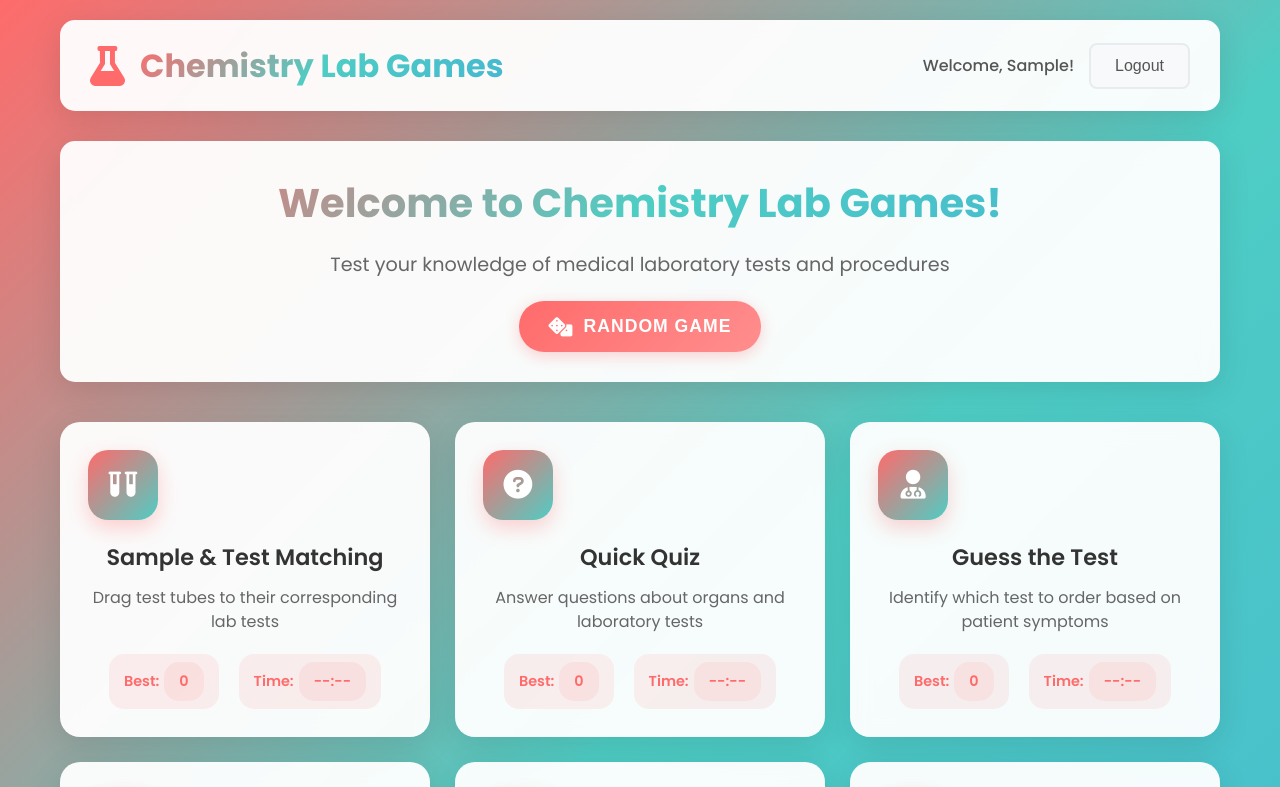
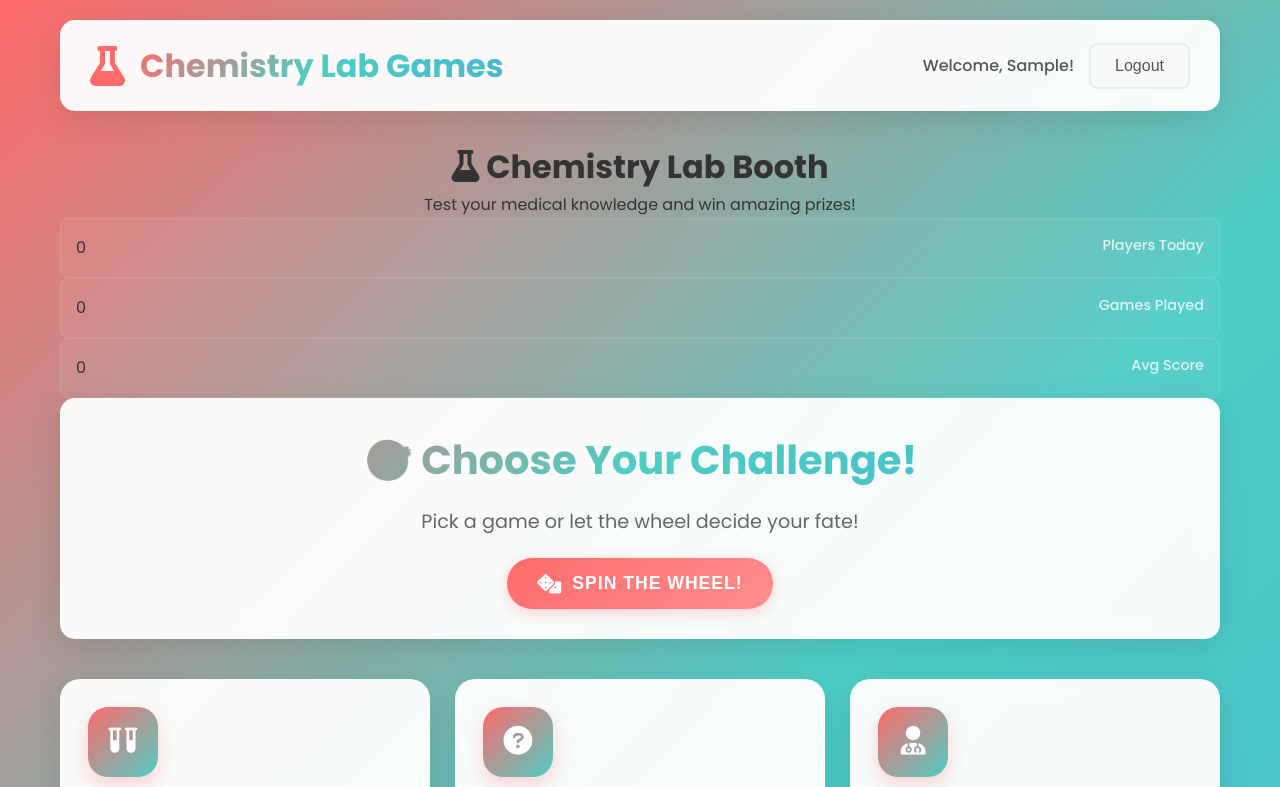
Before and after one commit to zazaxm/chemistry-lab-games, a website: page index.html in a window 1280 px wide. Both pictures are taken after typing "Sample" into the empty fields and a click on the button "START PLAYING". Shown: the top 787 px of the page. Drawn offline with Linux system fonts and the light colour scheme.

Commit message:
Update index.html

```diff
--- a/index.html
+++ b/index.html
@@ -130,11 +130,31 @@
 
         <!-- Main Menu -->
         <main id="mainMenu" class="main-menu" style="display: none;">
+            <div class="booth-header">
+                <h1><i class="fas fa-flask"></i> Chemistry Lab Booth</h1>
+                <p>Test your medical knowledge and win amazing prizes!</p>
+            </div>
+
+            <div class="quick-stats">
+                <div class="stat-item">
+                    <span class="stat-number" id="totalPlayersToday">0</span>
+                    <span class="stat-label">Players Today</span>
+                </div>
+                <div class="stat-item">
+                    <span class="stat-number" id="totalGamesPlayed">0</span>
+                    <span class="stat-label">Games Played</span>
+                </div>
+                <div class="stat-item">
+                    <span class="stat-number" id="averageScore">0</span>
+                    <span class="stat-label">Avg Score</span>
+                </div>
+            </div>
+
             <div class="welcome-section">
-                <h2>Welcome to Chemistry Lab Games!</h2>
-                <p>Test your knowledge of medical laboratory tests and procedures</p>
+                <h2>🎯 Choose Your Challenge!</h2>
+                <p>Pick a game or let the wheel decide your fate!</p>
                 <button id="randomGameBtn" class="btn-primary random-game-btn">
-                    <i class="fas fa-dice"></i> Random Game
+                    <i class="fas fa-dice"></i> Spin the Wheel!
                 </button>
             </div>
 
```
